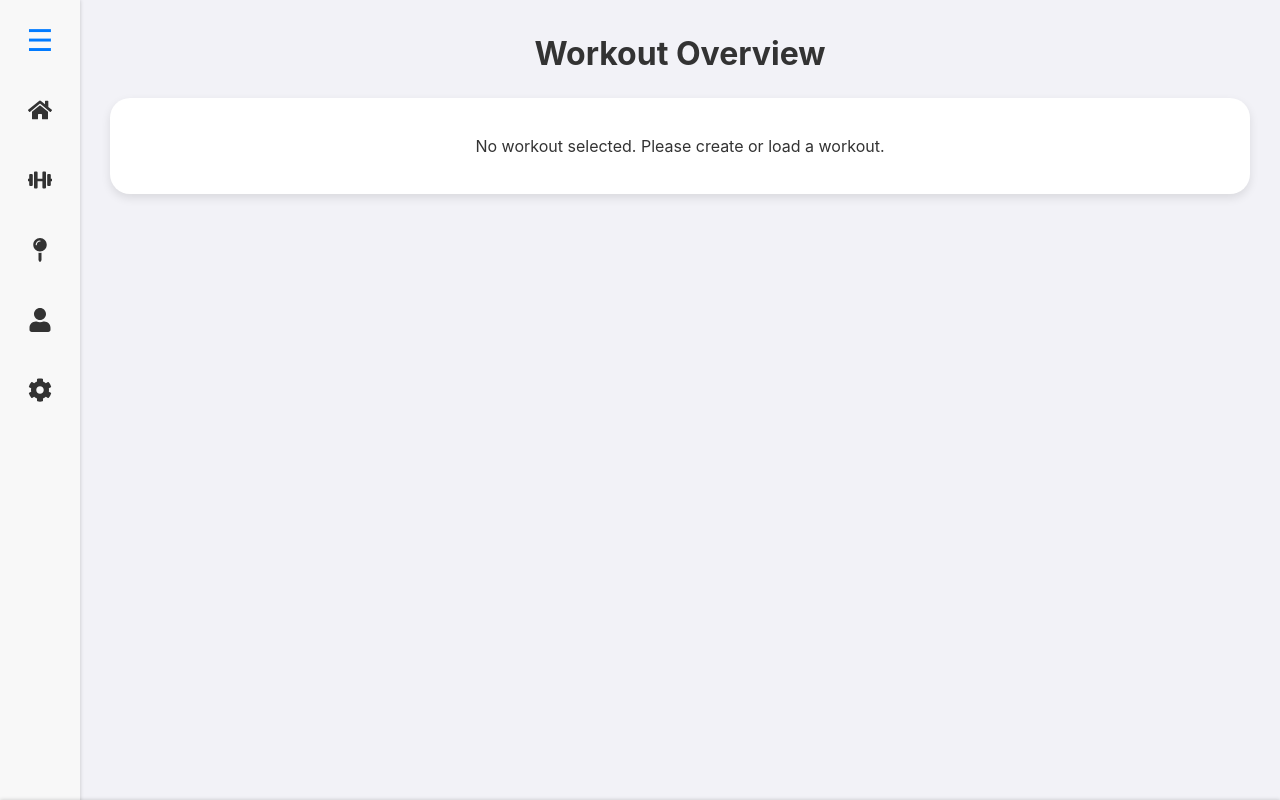
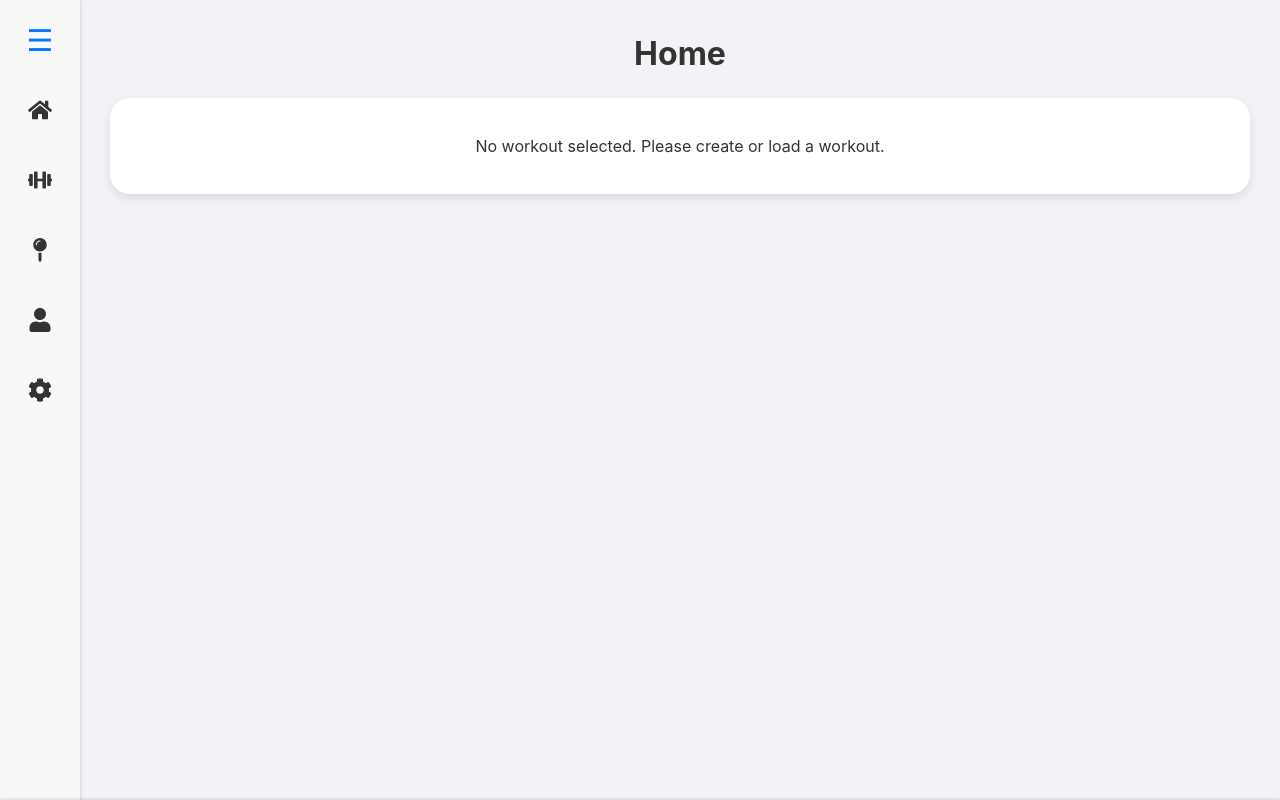
Before and after one commit to Jararered/fitness-framework, a React (Vite) app: page / in a window 1280 px wide. Built offline with nearby package versions, Linux system fonts and the light colour scheme.

Commit message:
Update SectionTitle in Home component to reflect correct title

```diff
--- a/src/components/Home.tsx
+++ b/src/components/Home.tsx
@@ -26,7 +26,7 @@ const WorkoutOverview: React.FC<WorkoutOverviewProps> = ({ onOpenWorkout }) => {
 
     return (
         <div className='main-content'>
-            <SectionTitle title="Workout Overview" />
+            <SectionTitle title="Home" />
             <div className="card">
                 {hasCurrentWorkout && currentWorkout ? (
                     <div>
```
